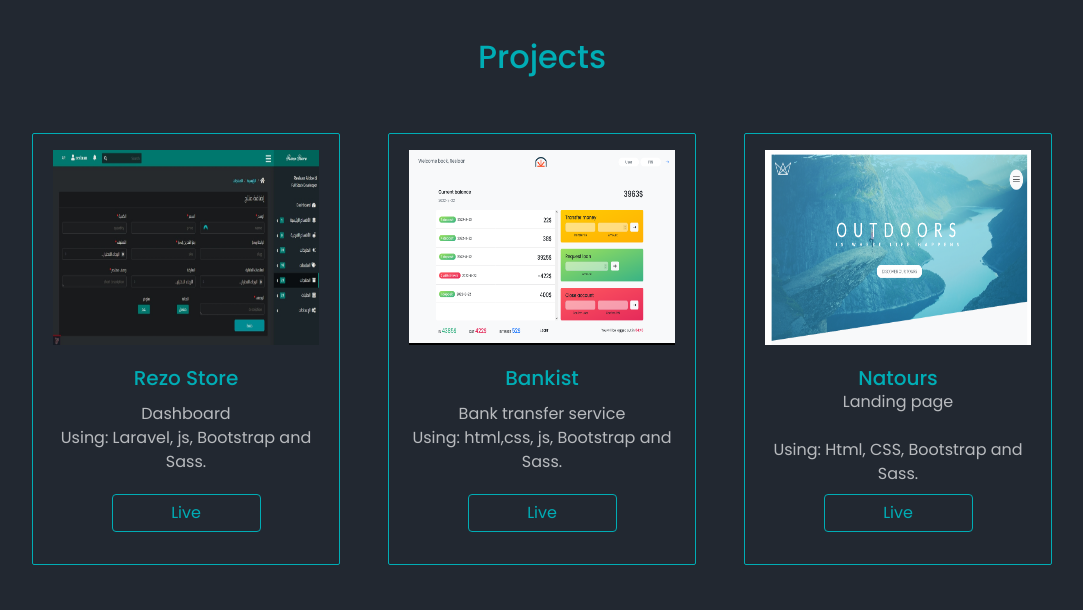
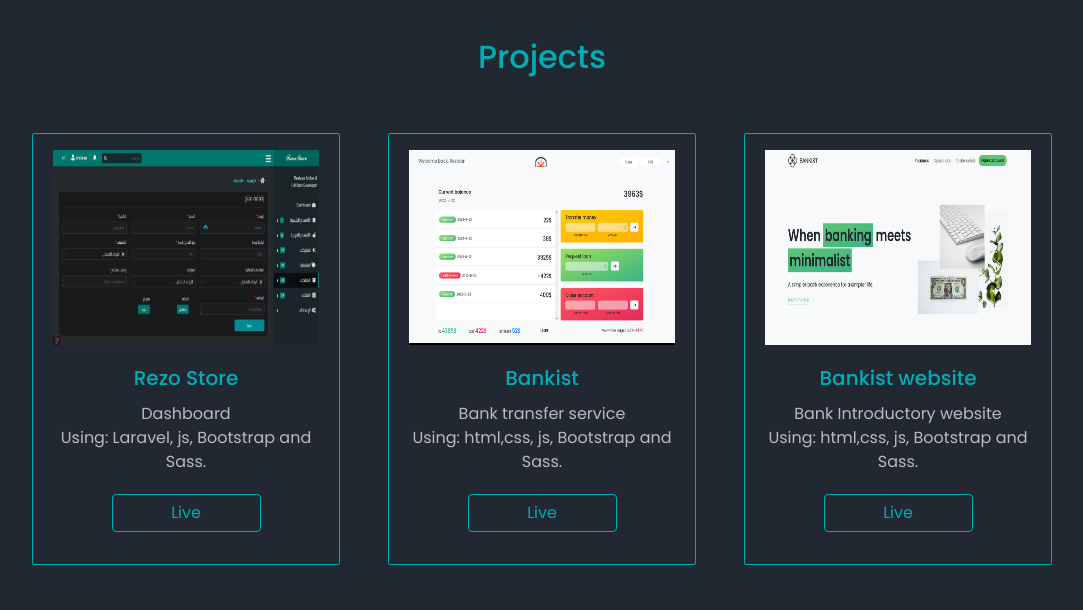
Before and after one commit to reslaan/reslaan, a plain HTML site: page index.html in a window 1280 px wide. Shown: the part 1280-1890 px from the top of the page, without its empty margins (98-1181 px from the left). Drawn offline with Linux system fonts and the light colour scheme.

Commit message:
add bankist website

```diff
--- a/index.html
+++ b/index.html
@@ -173,6 +173,26 @@
         </div>
 
 
+
+        <div class="col">
+          <div class="card  border-primary">
+            <img src="img/bankist-website.png" class="img-fluid pt-2 align-self-center" alt="" />
+            <div class="card-body">
+              <h5 class="card-title">Bankist website</h5>
+              <p class="lead fs-6 ">
+                Bank  Introductory website<br>
+                Using:  html,css, js, Bootstrap and Sass.
+              </p>
+              <div class="row justify-content-center">
+              <a href="https://reslaan.github.io/bankist-website" class="btn btn-outline-primary w-50" target="_blank">Live </a>
+              <!-- <a href="" class=" w-25 mt-2"><i class="fab fa-github fa-2x "></i></a> -->
+              </div>
+
+            </div>
+          </div>
+        </div>
+
+
         <div class="col">
           <div class="card  border-primary">
             <img src="img/natours.png" class="img-fluid pt-2 align-self-center" alt="" />
```
Also changed, not shown: img/bankist-website.png (added).
